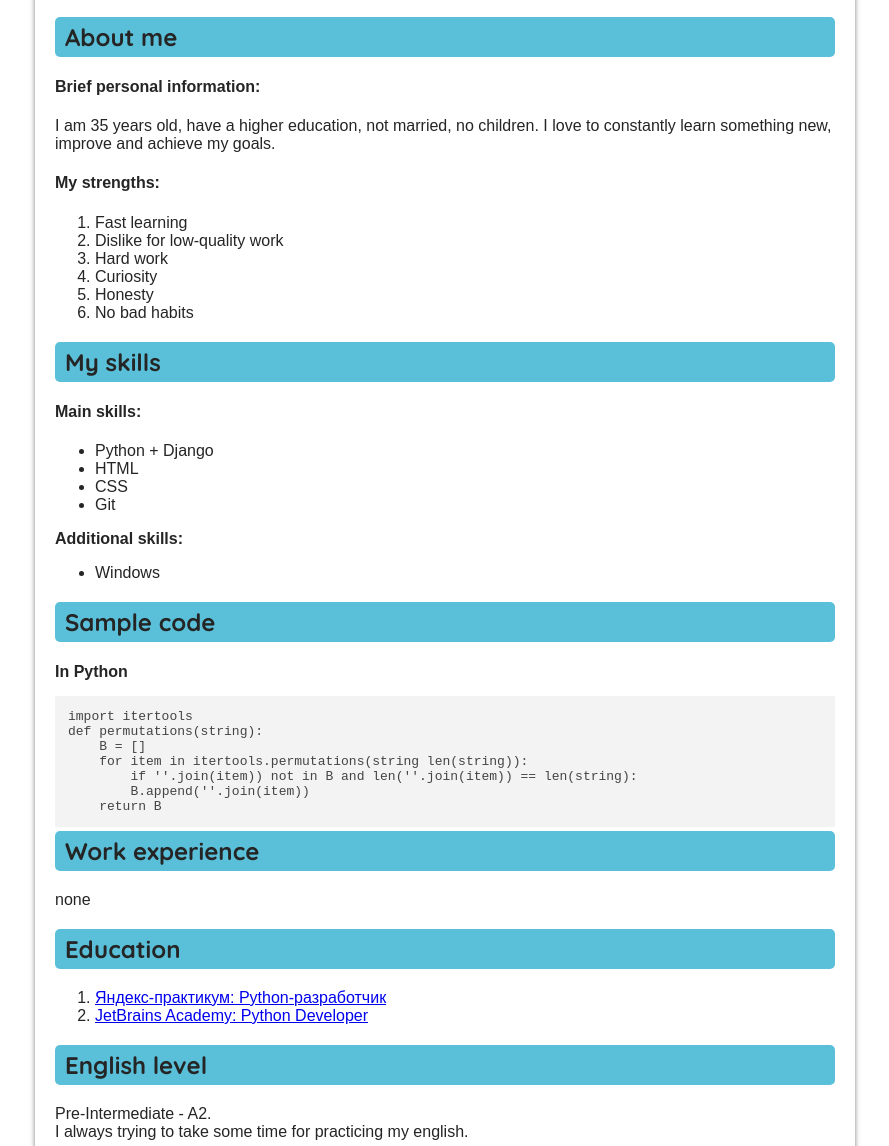
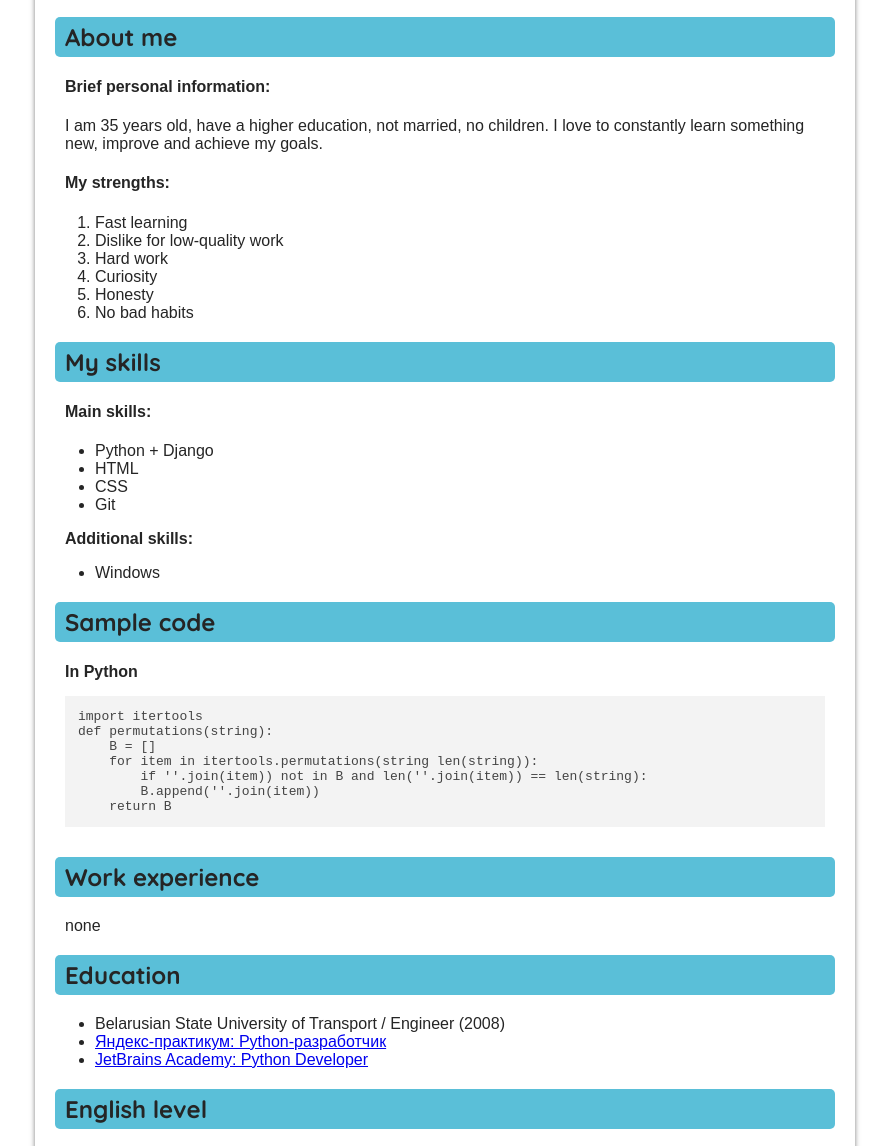
Before and after one commit to Karandash85/rsschool-cv, a plain HTML site: page index.html in a window 1280 px wide. Shown: the part 637-1783 px from the top of the page, without its empty margins (195-1084 px from the left). Drawn offline with nearby package versions, Linux system fonts and the light colour scheme.

Commit message:
feat: style update

```diff
--- a/index.html
+++ b/index.html
@@ -54,10 +54,10 @@
             </div>
             <div class="about_me">
                 <h2 id="about_me">About me</h2>
-                <h4>Brief personal information:</h4>
-                <p>I am 35 years old, have a higher education, not married, no
+                <h4 class="text">Brief personal information:</h4>
+                <p class="text">I am 35 years old, have a higher education, not married, no
                     children. I love to constantly learn something new, improve and achieve my goals.</p>
-                <h4>My strengths:</h4>
+                <h4 class="text">My strengths:</h4>
                 <ol>
                     <li>Fast learning</li>
                     <li>Dislike for low-quality work</li>
@@ -69,21 +69,21 @@
             </div>
             <div class="my_skills">
                 <h2 id="my_skills">My skills</h2>
-                <h4>Main skills:</h4>
+                <h4 class="text">Main skills:</h4>
                 <ul>
                     <li>Python + Django</li>
                     <li>HTML</li>
                     <li>CSS</li>
                     <li>Git</li>
                 </ul>
-                <p><strong>Additional skills:</strong></p>
+                <p class="text"><strong>Additional skills:</strong></p>
                 <ul>
                     <li>Windows</li>
                 </ul>
             </div>
             <div class="sample_code">
                 <h2 id="sample_code">Sample code</h2>
-                <h4>In Python</h4>
+                <h4 class="text">In Python</h4>
                 <pre>
                     <code class="html">import itertools
 def permutations(string):
@@ -96,20 +96,21 @@ def permutations(string):
             </div>
             <div class="work_experience">
                 <h2 id="work_experience">Work experience</h2>
-                <p>none</p>
+                <p class="text">none</p>
             </div>
 
             <div class="education">
                 <h2 id="education">Education</h2>
-                <ol>
+                <ul>
+                    <li>Belarusian State University of Transport / Engineer (2008)</li>
                     <li><a href="https://praktikum.yandex.ru/profile/backend-developer/">Яндекс-практикум: Python-разработчик</a>
                     </li>
                     <li><a href="https://hyperskill.org/onboarding/tracks/2">JetBrains Academy: Python Developer</a></li>
-                </ol>
+                </ul>
             </div>
             <div class="english_level">
                 <h2 id="english_level">English level</h2>
-                <p>Pre-Intermediate - A2. <br> I always trying to take some time for practicing my english.</p>
+                <p class="text">Pre-Intermediate - A2. <br> I always try to take some time for practicing my english.</p>
             </div>
 
         </main>
--- a/style.css
+++ b/style.css
@@ -137,11 +137,21 @@ pre {
     font-family: monospace;
     white-space: pre;
     margin: 0;
-    height: 130px;
+    height: auto;
+    margin-left: 10px;
+    margin-right: 10px;
 }
 
 .sample_code h4 {
     margin-bottom: 0;
+}
+
+.work_experience h2 {
+    margin-top: 0;
+}
+
+.text {
+    margin-left: 10px;
 }
 
 /* Burger-menu */
@@ -265,8 +275,8 @@ label {
     };
 }
 
-@media (max-width: 320px) {
+@media (max-width: 319px) {
     body {
-        width: 320px;
+        width: 319px;
     };
 }
```
